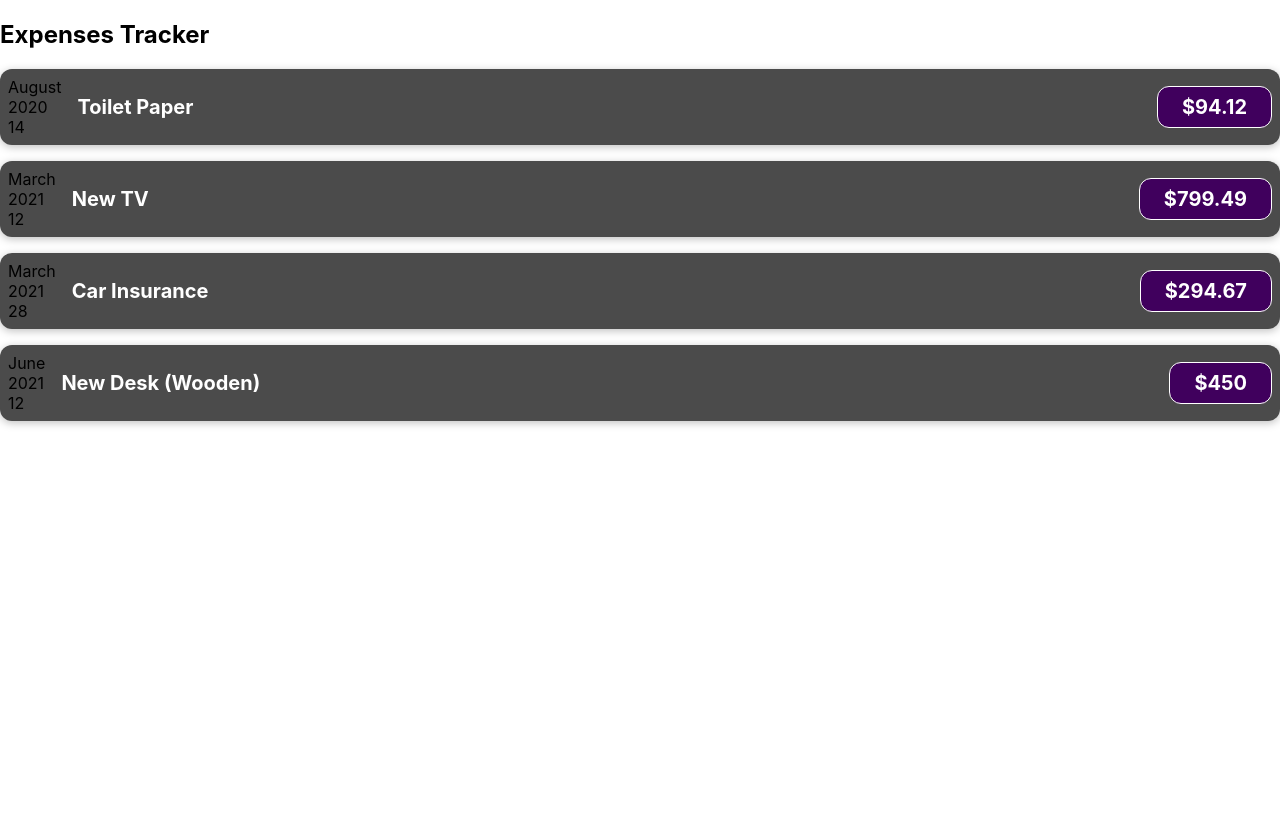
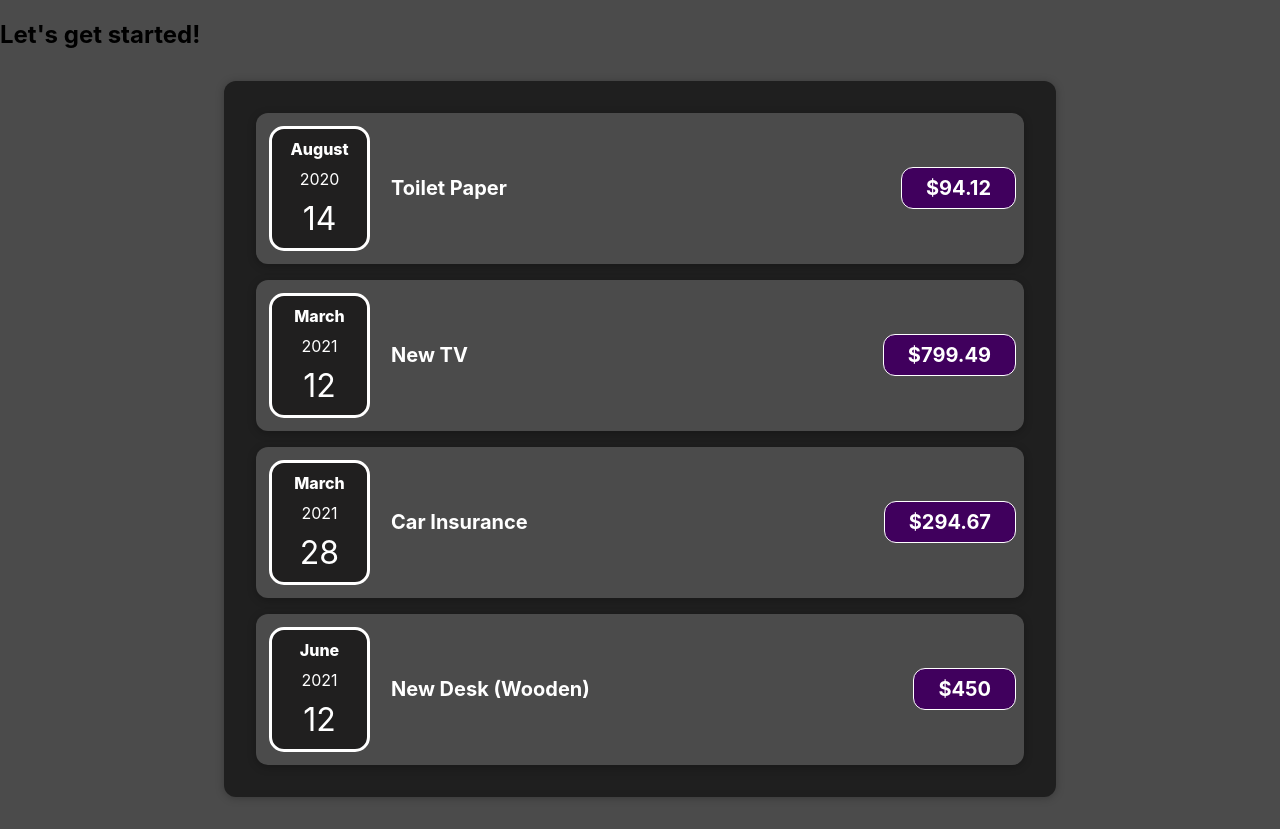
Before and after one commit to yavuzcirit/expense-tracker, a React (Create React App) app: page / in a window 1280 px wide. Before the commit the page ends 800 px from the top, so only its background shows below. Built offline with nearby package versions, Linux system fonts and the light colour scheme; the HTML template or start-up script is replaced by a standard one.

Commit message:
UI and expenses founded

```diff
--- a/src/App.js
+++ b/src/App.js
@@ -1,7 +1,8 @@
 import React from "react";
-import ExpenseItem from "./components/ExpenseItem";
+import Expenses from "./components/expenses/Expenses"
 
-const App= () => {
+
+const App = () => {
   const expenses = [
     {
       id: 'e1',
@@ -26,25 +27,9 @@
 
   return (
     <div className="App">
-      <h2>Expenses Tracker</h2>
-      <ExpenseItem
-      title={expenses[0].title}
-      amount={expenses[0].amount}
-      date={expenses[0].date}
-      ></ExpenseItem>
-      <ExpenseItem
-      title={expenses[1].title}
-      amount={expenses[1].amount}
-      date={expenses[1].date}
-      ></ExpenseItem> <ExpenseItem
-      title={expenses[2].title}
-      amount={expenses[2].amount}
-      date={expenses[2].date}
-      ></ExpenseItem> <ExpenseItem
-      title={expenses[3].title}
-      amount={expenses[3].amount}
-      date={expenses[3].date}
-      ></ExpenseItem>
+      <h2>Let's get started!</h2>
+      <Expenses items={expenses}/>
+
     </div>
   );
 }
--- a/src/components/ExpenseItem.js
+++ /dev/null
@@ -1,24 +0,0 @@
-import React from 'react';
-import './ExpenseItem.css'
-
-const ExpenseItem= (props) => {
-  const month=props.date.toLocaleString('en-US',{month:'long'})
-  const day=props.date.toLocaleString('en-US',{day:'2-digit'})
-  const year=props.date.toLocaleString("en-US",{year:'numeric'})
-
-  return (
-  <div className="expense-item">
-    <div>
-      <div>{month}</div>
-      <div>{year}</div>
-      <div>{day}</div>
-    </div>
-    <div className='expense-item__description'>
-      <h2>{props.title}</h2>
-      <div className='expense-item__price'>${props.amount}</div>
-    </div>
-  </div>
-  );
-}
-
-export default ExpenseItem;
--- /dev/null
+++ b/src/components/UI/Card.css
@@ -0,0 +1,4 @@
+.card {
+  border-radius: 12px;
+  box-shadow: 0 1px 8px rgba(0, 0, 0, 0.25);
+}
--- /dev/null
+++ b/src/components/UI/Card.js
@@ -0,0 +1,9 @@
+import React from 'react';
+import "./Card.css"
+
+const Card=(props)=> {
+  const classes="card " + props.className
+  return <div className={classes}>{props.children}</div>;
+}
+
+export default Card;
--- /dev/null
+++ b/src/components/expenses/ExpenseDate.css
@@ -0,0 +1,29 @@
+.expense-date {
+  display: inline-block;
+  border: 3px white solid;
+  justify-content: center;
+  border-radius: 15px;
+  margin: 5px;
+  padding: 10px;
+  width: 75px;
+  background-color: rgb(32, 31, 31);
+}
+
+.expense-date__day {
+  text-align: center;
+  color: white;
+  font-size: xx-large;
+}
+
+.expense-date__month {
+  text-align: center;
+  color: white;
+  font-weight: 800;
+  padding-bottom: 10px;
+}
+
+.expense-date__year {
+  text-align: center;
+  color: white;
+  padding-bottom: 10px;
+}
--- /dev/null
+++ b/src/components/expenses/ExpenseDate.js
@@ -0,0 +1,18 @@
+import React from 'react';
+import "./ExpenseDate.css"
+
+const ExpenseDate=(props)=> {
+  const month=props.date.toLocaleString('en-US',{month:'long'})
+  const day=props.date.toLocaleString('en-US',{day:'2-digit'})
+  const year=props.date.toLocaleString("en-US",{year:'numeric'})
+
+  return (
+    <div className='expense-date'>
+      <div className='expense-date__month'>{month}</div>
+      <div className='expense-date__year'>{year}</div>
+      <div className='expense-date__day'>{day}</div>
+    </div>
+  )
+}
+
+export default ExpenseDate;
--- a/src/components/ExpenseItem.css
+++ b/src/components/expenses/ExpenseItem.css
@@ -4,7 +4,7 @@
   align-items: center;
   box-shadow: 0 2px 8px rgba(0, 0, 0, 0.25);
   padding: 0.5rem;
-  margin: 1rem 0;
+  margin: 1rem 1rem;
   border-radius: 12px;
   background-color: #4b4b4b;
 }
--- /dev/null
+++ b/src/components/expenses/ExpenseItem.js
@@ -0,0 +1,20 @@
+import React from 'react';
+import ExpenseDate from './ExpenseDate';
+import Card from "../UI/Card"
+import './ExpenseItem.css'
+
+
+const ExpenseItem= (props) => {
+
+  return (
+  <Card className="expense-item">
+    <ExpenseDate date={props.date}/>
+    <div className='expense-item__description'>
+      <h2>{props.title}</h2>
+      <div className='expense-item__price'>${props.amount}</div>
+    </div>
+  </Card>
+  );
+}
+
+export default ExpenseItem;
--- /dev/null
+++ b/src/components/expenses/Expenses.css
@@ -0,0 +1,9 @@
+.expenses {
+  padding: 1rem;
+  background-color: rgb(31, 31, 31);
+  margin: 2rem auto;
+  width: 50rem;
+  max-width: 95%;
+  border-radius: 12px;
+  box-shadow: 0 1px 8px rgba(0, 0, 0, 0.25);
+}
--- /dev/null
+++ b/src/components/expenses/Expenses.js
@@ -0,0 +1,28 @@
+import React from 'react';
+import ExpenseItem from './ExpenseItem';
+import "./Expenses.css"
+
+const Expenses=(props)=> {
+  return <div className='expenses'>
+          <ExpenseItem
+      title={props.items[0].title}
+      amount={props.items[0].amount}
+      date={props.items[0].date}
+      />
+      <ExpenseItem
+      title={props.items[1].title}
+      amount={props.items[1].amount}
+      date={props.items[1].date}
+      /> <ExpenseItem
+      title={props.items[2].title}
+      amount={props.items[2].amount}
+      date={props.items[2].date}
+      /> <ExpenseItem
+      title={props.items[3].title}
+      amount={props.items[3].amount}
+      date={props.items[3].date}
+      />
+  </div>;
+}
+
+export default Expenses;
--- a/src/index.css
+++ b/src/index.css
@@ -5,6 +5,7 @@
     sans-serif;
   -webkit-font-smoothing: antialiased;
   -moz-osx-font-smoothing: grayscale;
+  background-color: #4b4b4b;
 }
 
 code {
```
